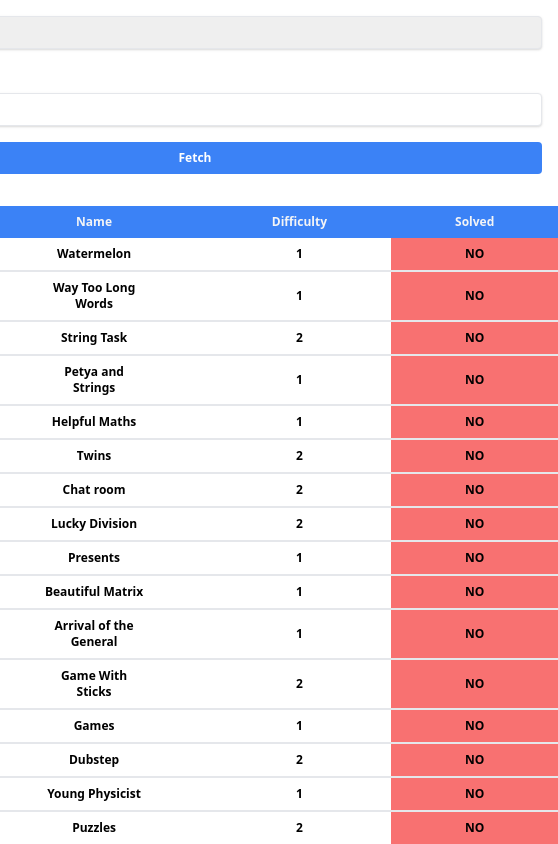
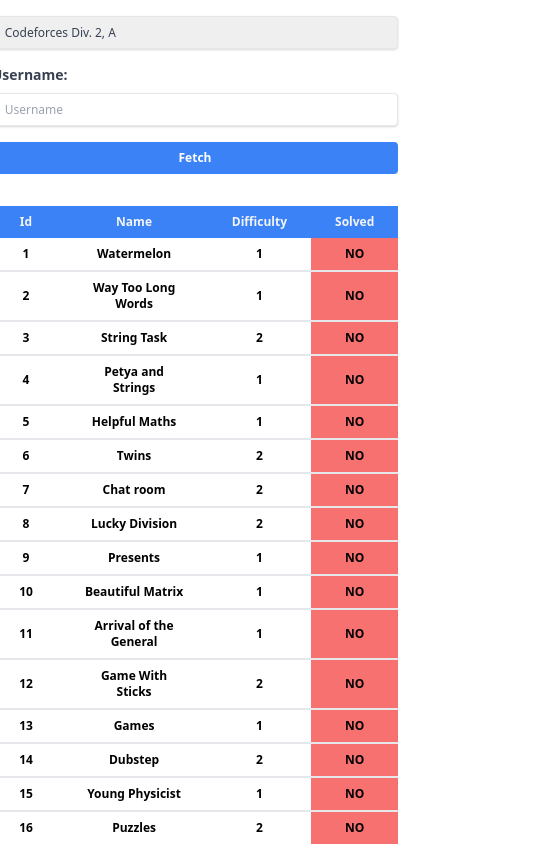
Before and after one commit to ajami1331/dynamic-a2oj-react-pwa-ts, a React (Create React App) app: page / in a window 390 px wide. Shown: the top 844 px of the page, 558 px wide, since content can reach past the window. Built offline with nearby package versions, Linux system fonts and the light colour scheme.

Commit message:
Fix responsive

```diff
--- a/src/ladder/ladder.tsx
+++ b/src/ladder/ladder.tsx
@@ -1,22 +1,22 @@
 const TBodyRow = (problem: any, user: any) => {
   return (
     <tr className="bg-white border-b-2 border-gray-200" key = {problem.id}>
-      <td className="px-16 py-2 text-center ml-2 font-semibold">{problem.id}</td>
-      <td className="px-16 py-2 text-center ml-2 font-semibold"><a href = {problem.link} target="_blank" rel="noreferrer">{problem.name}</a></td>
-      <td className="px-16 py-2 text-center ml-2 font-semibold">{problem.difficulty}</td>
-      <td className={`px-16 py-2 text-center ml-2 font-semibold ${user[problem.link] ? 'bg-green-400' : 'bg-red-400'}`}>{user[problem.link] ? "YES" : "NO"}</td>
+      <td className="px-6 sm:px-16 py-2 text-center ml-2 font-semibold">{problem.id}</td>
+      <td className="px-6 sm:px-16 py-2 text-center ml-2 font-semibold"><a href = {problem.link} target="_blank" rel="noreferrer">{problem.name}</a></td>
+      <td className="px-6 sm:px-16 py-2 text-center ml-2 font-semibold">{problem.difficulty}</td>
+      <td className={`px-6 sm:px-16 py-2 text-center ml-2 font-semibold ${user[problem.link] ? 'bg-green-400' : 'bg-red-400'}`}>{user[problem.link] ? "YES" : "NO"}</td>
     </tr>
   );
 }
 const Table = (props: any) => {
   return (
-    <table className="table-auto">
+    <table className="table-auto mx-4">
       <thead className="justify-between text-gray-100 font-semibold">
         <tr className="bg-blue-500">
-          <th className="px-16 py-2">Id</th>
-          <th className="px-16 py-2">Name</th>
-          <th className="px-16 py-2">Difficulty</th>
-          <th className="px-16 py-2">Solved</th>
+          <th className="px-6 sm:px-16 py-2">Id</th>
+          <th className="px-6 sm:px-16 py-2">Name</th>
+          <th className="px-6 sm:px-16 py-2">Difficulty</th>
+          <th className="px-6 sm:px-16 py-2">Solved</th>
         </tr>
       </thead>
       <tbody className="bg-gray-200">
```
